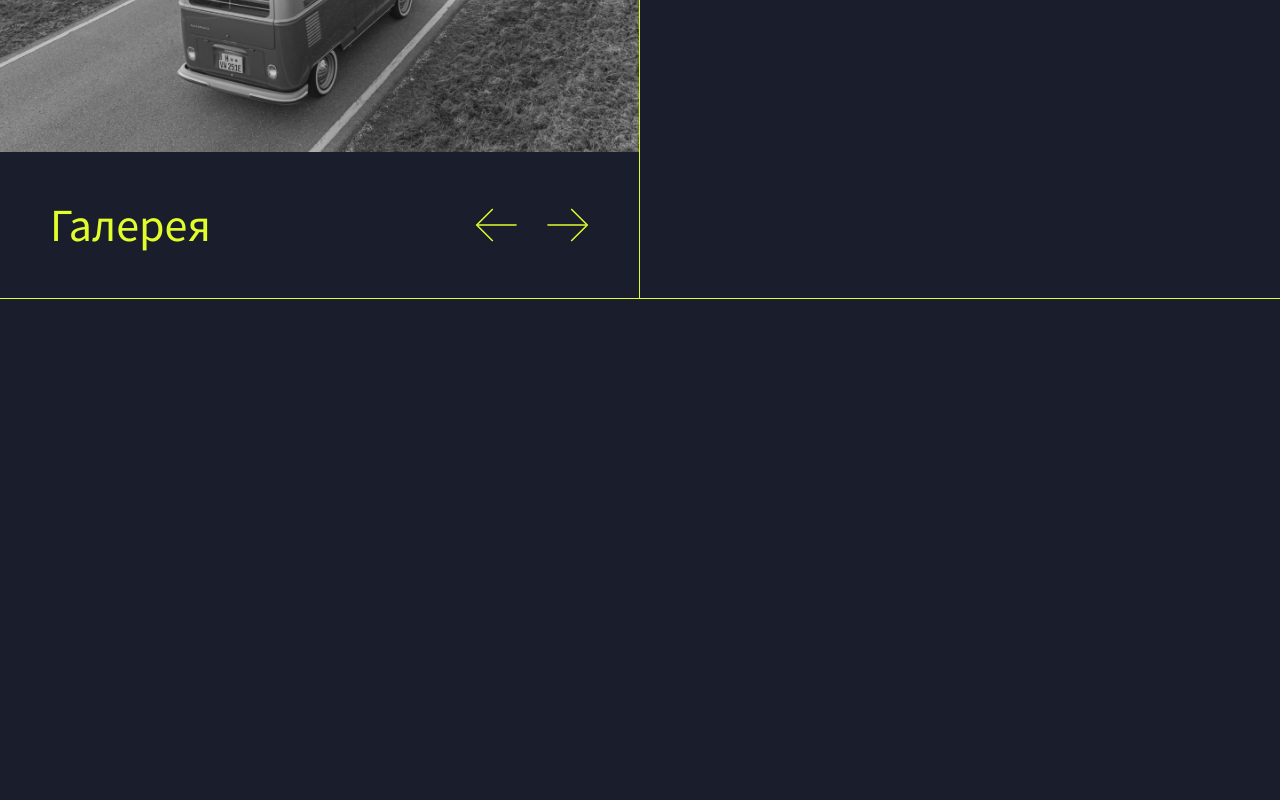
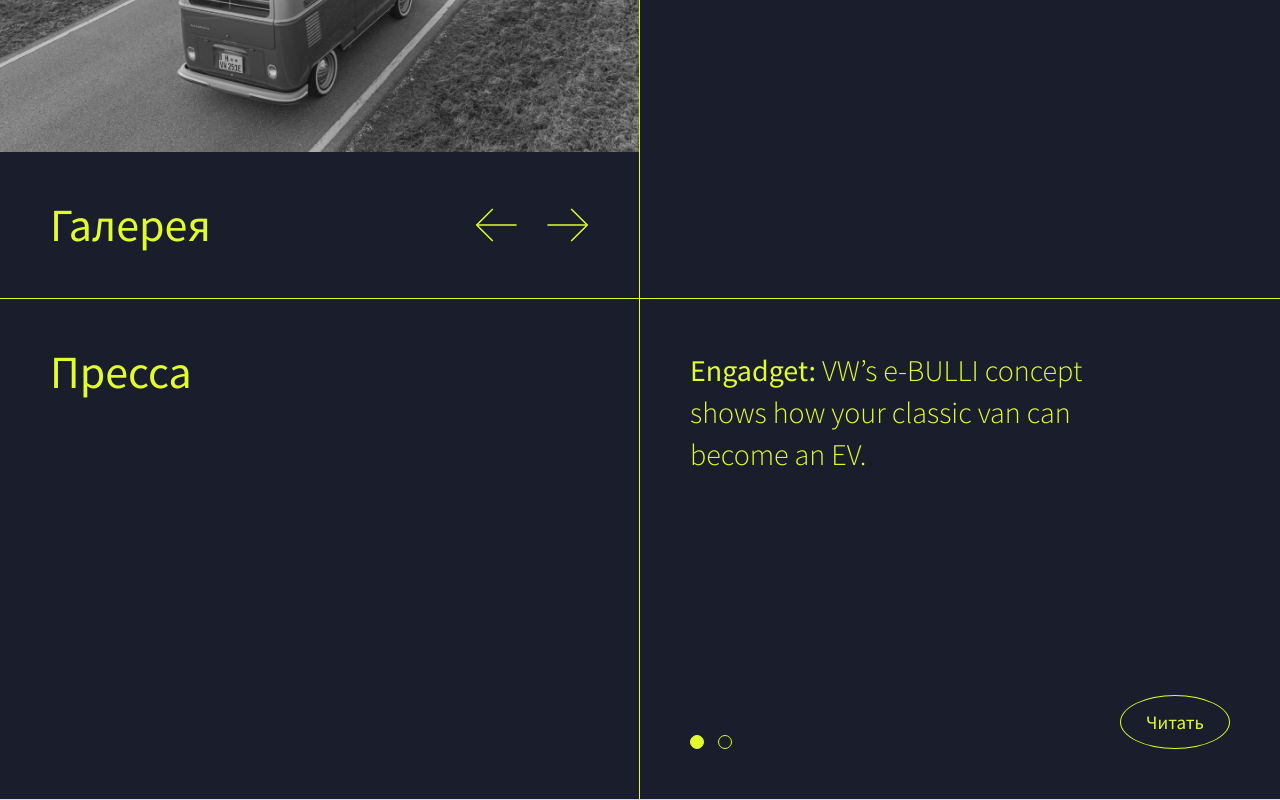
Before and after one commit to Termit7000/project-month-EASY-02, a plain HTML site: page index.html in a window 1280 px wide. Shown: the part 1662-2462 px from the top of the page. Before the commit the page ends 1961 px from the top, so only its background shows below. Drawn offline with Linux system fonts and the light colour scheme.

Commit message:
add press section

```diff
--- a/blocks/button/button.scss
+++ b/blocks/button/button.scss
@@ -3,4 +3,8 @@
     padding: 0;
     border-width: 0;
     background-color: transparent;
+    text-decoration: none;
+    box-sizing: border-box;
+    color: var(--color-text-primary);
+    cursor: pointer;
 }
--- a/blocks/gallery/__img/gallery__img.scss
+++ b/blocks/gallery/__img/gallery__img.scss
@@ -1,12 +1,9 @@
 .gallery__img {
     display: block;
-
-
+    object-fit: contain;
+    object-position: center;
     width: 100%;
     /*
-
-    object-fit: contain;
-    object-position: center;
     //WebKit-based browsers will ignore this.
     width: -moz-available;
 
--- a/blocks/intro/__button/intro__button.scss
+++ b/blocks/intro/__button/intro__button.scss
@@ -1,8 +1,5 @@
 .intro__button {
-    margin: 0;
     margin-top: 60px;
-    padding: 0;
-    color: var(---color-text-primary);
     font-style: normal;
     font-weight: normal;
     font-size: 15px;
@@ -10,12 +7,10 @@
     text-align: center;
     letter-spacing: 1px;
     text-transform: uppercase;
-    border: 1px solid;
-    box-sizing: border-box;
-    cursor: pointer;
     width: 340px;
     height: 60px;
 
+    border: 1px solid;
 
     &:hover {
         background-color: var(--color-text-primary);
--- /dev/null
+++ b/blocks/press/__accent/press__accent.scss
@@ -0,0 +1,3 @@
+.press__accent {
+    font-weight: 400;
+}
--- /dev/null
+++ b/blocks/press/__button/press__button.scss
@@ -0,0 +1,18 @@
+.press__button {
+    display: block;
+    width: 110px;
+    line-height: 52px;
+
+    font-style: normal;
+    font-weight: normal;
+    font-size: 19px;
+    text-align: center;
+
+    border: 1px solid;
+    border-radius: 100% 100%;
+
+    &:hover {
+        background-color: var(--color-text-primary);
+        color: var(--color-background);
+    }
+}
--- /dev/null
+++ b/blocks/press/__content/press__content.scss
@@ -0,0 +1,6 @@
+.press__content {
+    padding: 50px;
+    display: flex;
+    flex-direction: column;
+    justify-content: space-between;
+}
--- /dev/null
+++ b/blocks/press/__controls/press__controls.scss
@@ -0,0 +1,4 @@
+.press__controls {
+    display: flex;
+    justify-content: space-between;
+}
--- /dev/null
+++ b/blocks/press/__link-select/press__link-select.scss
@@ -0,0 +1,8 @@
+.press__link-select {
+    display: none;
+
+    &:checked + .press__radio-label {
+        content: '';
+        background-color: var(--color-text-primary);
+    }
+}
--- /dev/null
+++ b/blocks/press/__radio-label/press__radio-label.scss
@@ -0,0 +1,8 @@
+.press__radio-label {
+    width: 12px;
+    height: 12px;
+    border-color: var(--color-text-primary);
+    border: 1px solid;
+    border-radius: 100%;
+    cursor: pointer;
+}
--- /dev/null
+++ b/blocks/press/__radio/press__radio.scss
@@ -0,0 +1,5 @@
+.press__radio {
+    display: flex;
+    gap: 14px;
+    align-items: flex-end;
+}
--- /dev/null
+++ b/blocks/press/__subtitle/press__subtitle.scss
@@ -0,0 +1,9 @@
+.press__subtitle {
+    margin: 0;
+    padding: 0;
+    max-width: 86.11%;
+    font-style: normal;
+    font-weight: 300;
+    font-size: 30px;
+    line-height: 42px;
+}
--- /dev/null
+++ b/blocks/press/__title/press__title.scss
@@ -0,0 +1,10 @@
+.press__title {
+    margin: 0;
+    padding: 50px 0 0 50px;
+    max-width: 100%;
+    font-style: normal;
+    font-weight: normal;
+    font-size: 46px;
+    line-height: 100%;
+    border-right: 1px solid;
+}
--- /dev/null
+++ b/blocks/press/press.scss
@@ -0,0 +1,6 @@
+.press {
+    display: grid;
+    grid-template-columns: repeat(2, 1fr);
+    min-height: 500px;
+    border-bottom: 1px solid;
+}
--- a/index.html
+++ b/index.html
@@ -106,6 +106,28 @@
                 </div>
             </div>
         </section>
+
+        <section class="press" aria-label="Пресса">
+            <h2 class="press__title">Пресса</h2>
+            <div class="press__content">
+                <p class="press__subtitle"><span class="press__accent"> Engadget: </span>VW’s e-BULLI concept shows how your classic van can become an EV.</p>
+                <div class="press__controls">
+
+                    <div class = "press__radio">
+                        <input type="radio" class="press__link-select" id="press_select_1" name="press_select" checked value="1">
+                        <label for="press_select_1" class="press__radio-label"></label>
+                        <input type="radio" class="press__link-select" id="press_select_2" name="press_select" value="2">
+                        <label for="press_select_2" class="press__radio-label"></label>
+                    </div>
+
+                    <a target="_blank" href="https://www.engadget.com/2020-03-20-vw-unveils-e-bulli-t1-electric-conversion.html" class="button press__button">Читать</a>
+                </div>
+
+            </div>
+
+        </section>
+
+
     </main>
 
 
--- a/pages/index.scss
+++ b/pages/index.scss
@@ -50,3 +50,14 @@
 @import '../blocks/gallery/__button/_type/gallery__button_type_back.scss';
 @import '../blocks/gallery/__button/_type/gallery__button_type_forward.scss';
 @import '../blocks/gallery/__controls/gallery__controls.scss';
+
+@import '../blocks/press/press.scss';
+@import '../blocks/press/__content/press__content.scss';
+@import '../blocks/press/__title/press__title.scss';
+@import '../blocks/press/__subtitle/press__subtitle.scss';
+@import '../blocks/press/__accent/press__accent.scss';
+@import '../blocks/press/__controls/press__controls.scss';
+@import '../blocks/press/__radio/press__radio.scss';
+@import '../blocks/press/__button/press__button.scss';
+@import '../blocks/press/__link-select/press__link-select.scss';
+@import '../blocks/press/__radio-label/press__radio-label.scss';
```
Also changed, not shown: pages/index.css, 1 other file.
